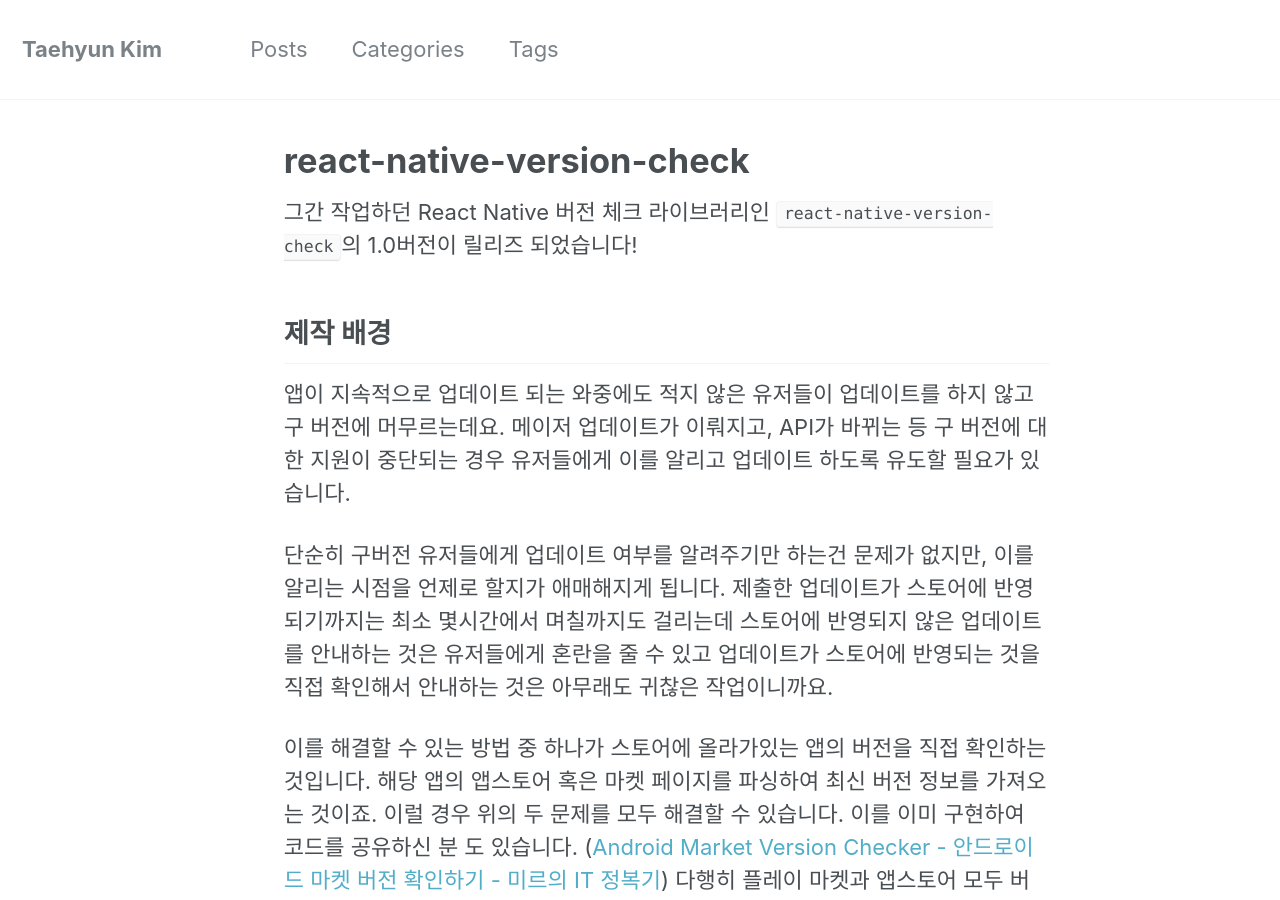
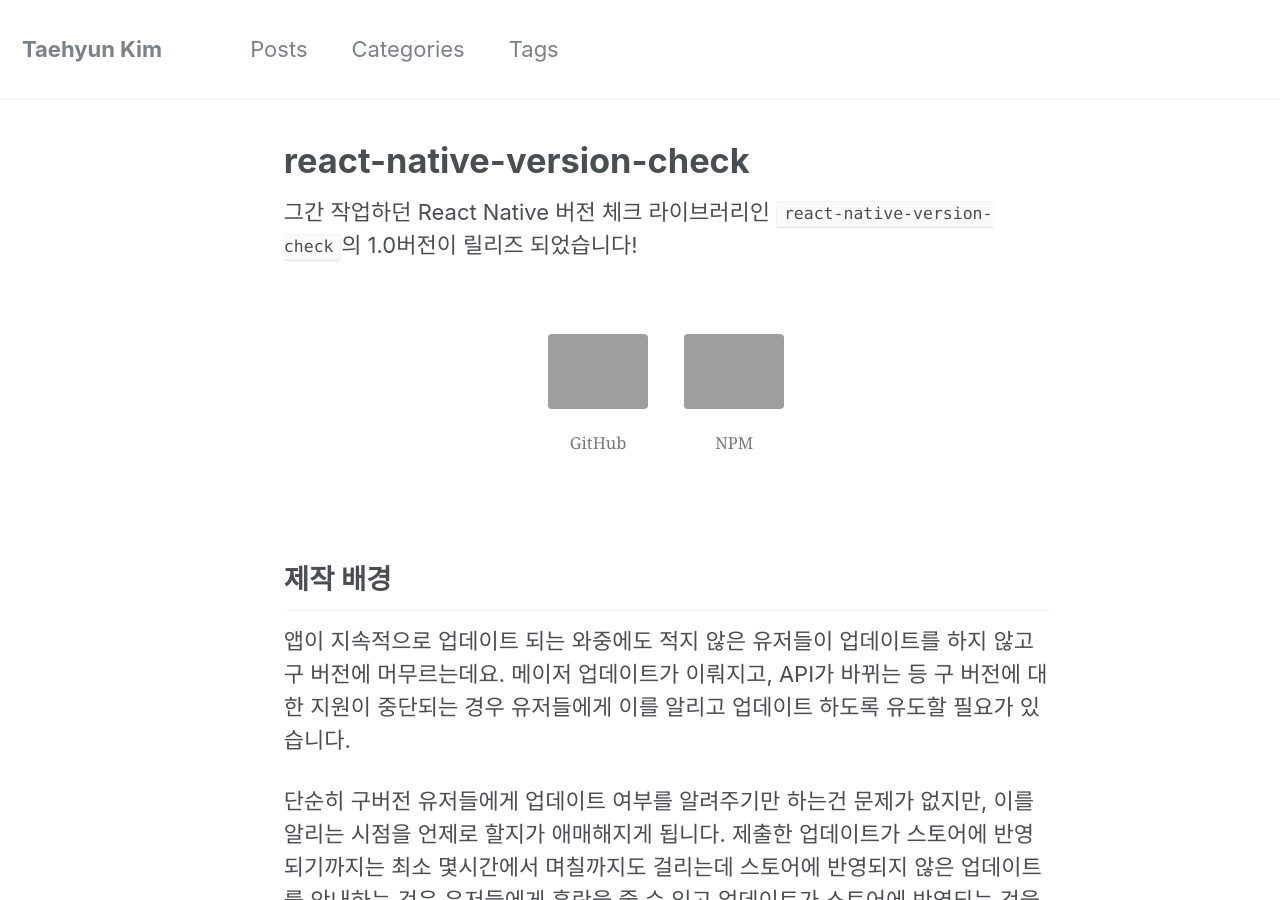
Before and after one commit to kimxogus/kimxogus.github.io, a Jekyll site: the page built from _posts/2016-12-17-react-native-version-check.md, in a window 1280 px wide and 900 px high. Built offline with Jekyll 4.4.1, drawn with Linux system fonts in a browser that asks for light colours.

Commit message:
add github and npm link

````diff
--- a/_posts/2016-12-17-react-native-version-check.md
+++ b/_posts/2016-12-17-react-native-version-check.md
@@ -12,6 +12,20 @@ tags:
 ---
 그간 작업하던 React Native 버전 체크 라이브러리인 ```react-native-version-check```의 1.0버전이 릴리즈 되었습니다!
 
+<div style="text-align:center;">
+  <figure style="display:inline-block;width:100px;margin-right: 30px;">
+    <a href="https://github.com/kimxogus/react-native-version-check">
+      <img src="{{ site.url }}{{ site.baseurl }}/assets/images/github/PNG/GitHub-Mark-120px-plus.png" alt="">
+      <figcaption>GitHub</figcaption>
+    </a>
+  </figure>
+  <figure style="display:inline-block;width:100px;">
+    <a href="https://www.npmjs.com/package/react-native-version-check">
+      <img src="{{ site.url }}{{ site.baseurl }}/assets/images/npm/simple-logo/n-large.png" alt="">
+      <figcaption>NPM</figcaption>
+    </a>
+  </figure>
+</div>
 
 ## 제작 배경
  앱이 지속적으로 업데이트 되는 와중에도 적지 않은 유저들이 업데이트를 하지 않고 구 버전에 머무르는데요. 메이저 업데이트가 이뤄지고, API가 바뀌는 등 구 버전에 대한 지원이 중단되는 경우 유저들에게 이를 알리고 업데이트 하도록 유도할 필요가 있습니다.
````
